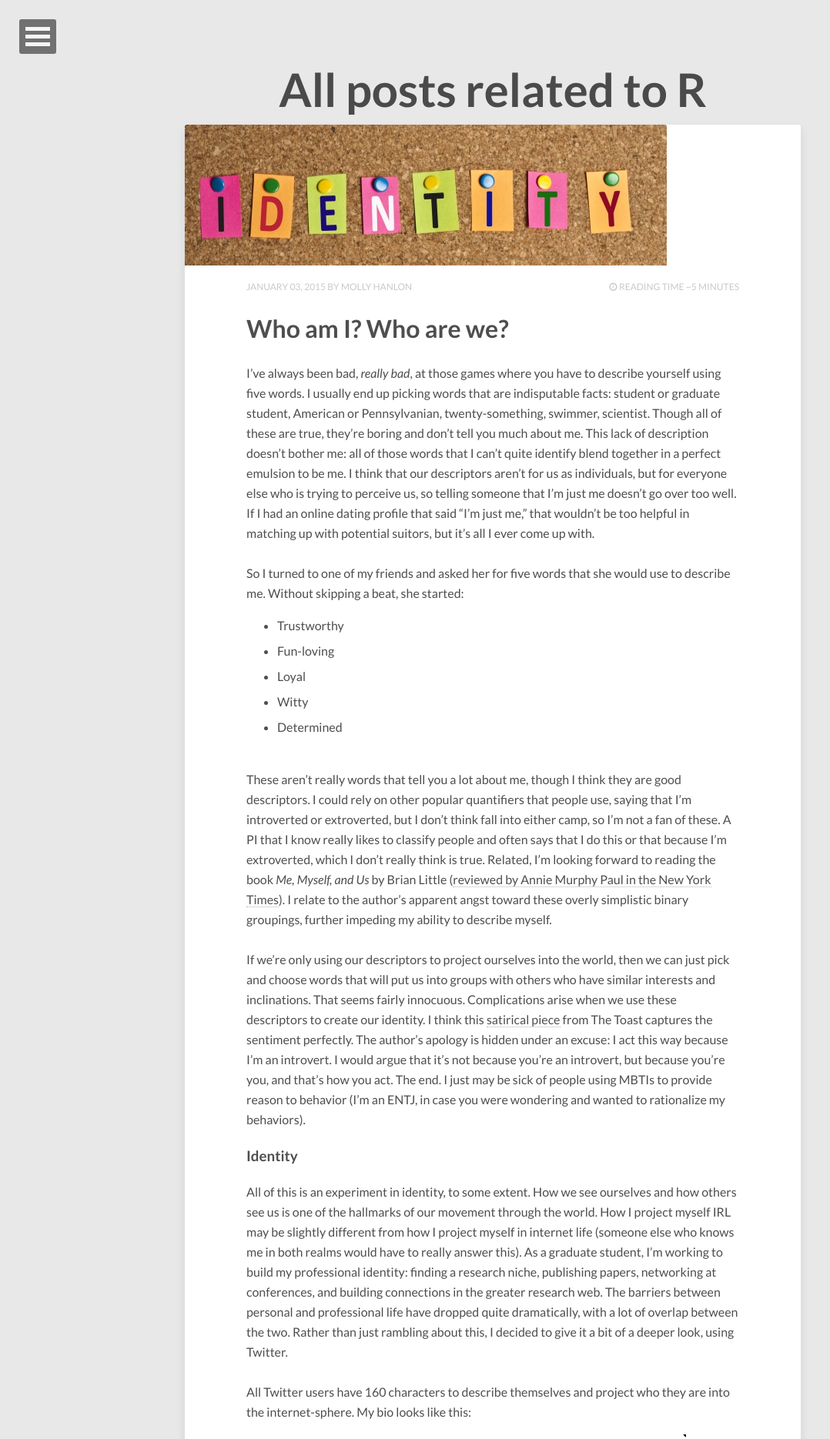
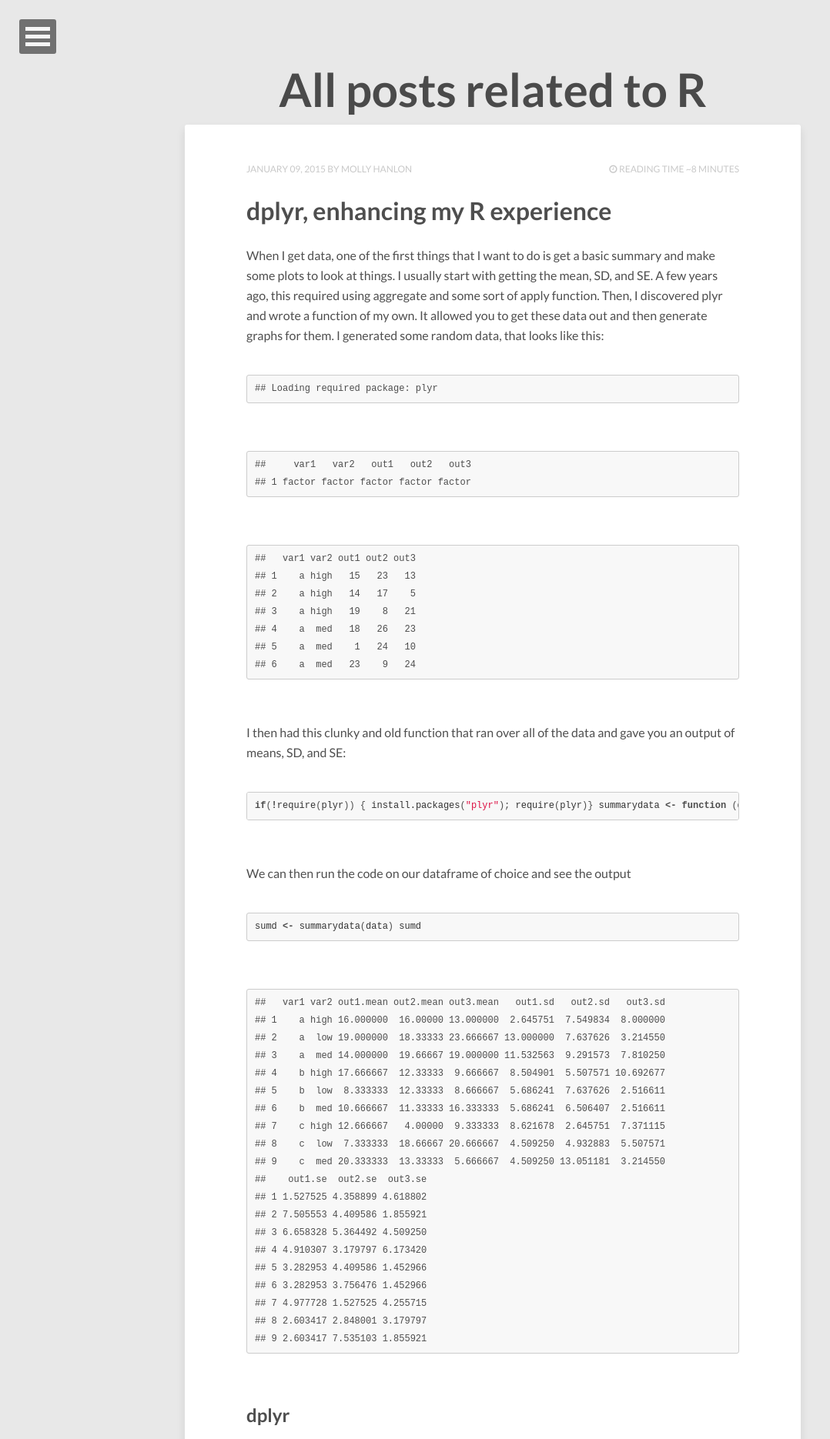
Before and after one commit to hanlonmt/hanlonmt.github.io, a Jekyll site: the page built from Rposts/index.html, in a window 1280 px wide. Shown: the top 1870 px of the page at 77% size, without its empty margins (0-1078 px from the left). Built offline with Jekyll 4.4.1, drawn with Linux system fonts in a browser that asks for light colours; nearby versions of some CDN libraries; some of the changed text lies outside the part shown.

Commit message:
dplyr post

```diff
--- /dev/null
+++ b/_posts/2015-1-9-dplyrsummary.md
@@ -0,0 +1,166 @@
+---
+layout: post
+title: dplyr, enhancing my R experience
+description: I turned a behemoth function into a simple chunk to summarize my data
+tags: [R]
+comments: true
+---
+
+When I get data, one of the first things that I want to do is get a basic summary and make some plots to look at things. I usually start with getting the mean, SD, and SE. A few years ago, this required using aggregate and some sort of apply function. Then, I discovered plyr and wrote a function of my own. It allowed you to get these data out and then generate graphs for them. I generated some random data, that looks like this:
+
+
+{% highlight text %}
+## Loading required package: plyr
+{% endhighlight %}
+
+
+
+{% highlight text %}
+##     var1   var2   out1   out2   out3
+## 1 factor factor factor factor factor
+{% endhighlight %}
+
+
+
+{% highlight text %}
+##   var1 var2 out1 out2 out3
+## 1    a high   15   23   13
+## 2    a high   14   17    5
+## 3    a high   19    8   21
+## 4    a  med   18   26   23
+## 5    a  med    1   24   10
+## 6    a  med   23    9   24
+{% endhighlight %}
+
+
+I then had this clunky and old function that ran over all of the data and gave you an output of means, SD, and SE:
+
+
+{% highlight r %}
+if(!require(plyr)) {
+install.packages("plyr"); require(plyr)}
+
+summarydata <- function (df,splittingfactors=NULL, convert_integers=F, calc_mean=T, calc_sd=T, calc_se=T){
+
+  if((convert_integers)){
+    for (i in 1:length(df)) if (is.integer(df[,i]))(df[,i]<-as.factor(df[,i]))
+  }
+
+  #this section gets an index of factors and numeric variables to use later
+  v.numeric <- (rep(0,length(df)))
+  v.factor <- (rep(0,length(df)))
+  for (i in 1:length(df)) if (is.factor(df[,i])) (v.factor[i]<-as.vector((names(df[i]))))
+  for (i in 1:length(df)) if (is.numeric(df[,i])) (v.numeric[i]<-as.vector((names(df[i]))))
+  v.factor<-v.factor[!v.factor==0]
+  v.numeric<-v.numeric[!v.numeric==0]
+
+  if(!is.null(splittingfactors)){
+    v.factor <- as.vector(c(splittingfactors))
+  }
+
+  # each of these three if loops calculate mean, sd, and se for each column (numcolwise) and then combines into a results df
+  if(calc_mean){
+    mean.res <- ddply(df, c(v.factor), numcolwise(mean, na.rm=TRUE))
+    mean.names <- (rep(0,length(v.numeric)))
+    for (i in 1:length(v.numeric)) (mean.names[i]<-as.vector(paste(v.numeric[i],"mean",sep=".")))
+    column.names <- c(v.factor,mean.names)
+    colnames(mean.res) <- column.names
+  }
+
+  if(calc_sd){
+    sd.res <- ddply(df, c(v.factor), numcolwise(sd, na.rm=TRUE))
+    sd.names <- (rep(0,length(v.numeric)))
+    for (i in 1:length(v.numeric)) (sd.names[i]<-as.vector(paste(v.numeric[i],"sd",sep=".")))
+    column.names <- c(v.factor,sd.names)
+    colnames(sd.res) <- column.names
+    ifelse(calc_mean,ifelse(calc_sd,mean.sd.res <- merge(mean.res,sd.res), mean.sd.res<-mean.res),mean.sd.res<-sd.res)
+  }
+
+
+  if(calc_se){
+    se <- function(x) sqrt(var(x,na.rm=TRUE)/length(na.omit(x)))
+    se.res <- ddply(df, c(v.factor), numcolwise(se))
+    se.names <- (rep(0,length(v.numeric)))
+    for (i in 1:length(v.numeric)) (se.names[i]<-as.vector(paste(v.numeric[i],"se",sep=".")))
+    column.names <- c(v.factor,se.names)
+    colnames(se.res) <- column.names
+  }
+  ifelse(calc_mean, ifelse(calc_sd, ifelse(calc_se, results <- merge(mean.sd.res,se.res), results <- merge(mean.res, se.res)), ifelse(calc_se, results<- merge(mean.res,se.res), results <- mean.res)), ifelse(calc_sd, ifelse(calc_se, results <- merge(sd.res,se.res), results <- sd.res), results <- se.res))
+
+
+  return(results)
+}
+{% endhighlight %}
+
+We can then run the code on our dataframe of choice and see the output
+
+{% highlight r %}
+sumd <- summarydata(data)
+sumd
+{% endhighlight %}
+
+
+
+{% highlight text %}
+##   var1 var2 out1.mean out2.mean out3.mean   out1.sd   out2.sd   out3.sd
+## 1    a high 16.000000  16.00000 13.000000  2.645751  7.549834  8.000000
+## 2    a  low 19.000000  18.33333 23.666667 13.000000  7.637626  3.214550
+## 3    a  med 14.000000  19.66667 19.000000 11.532563  9.291573  7.810250
+## 4    b high 17.666667  12.33333  9.666667  8.504901  5.507571 10.692677
+## 5    b  low  8.333333  12.33333  8.666667  5.686241  7.637626  2.516611
+## 6    b  med 10.666667  11.33333 16.333333  5.686241  6.506407  2.516611
+## 7    c high 12.666667   4.00000  9.333333  8.621678  2.645751  7.371115
+## 8    c  low  7.333333  18.66667 20.666667  4.509250  4.932883  5.507571
+## 9    c  med 20.333333  13.33333  5.666667  4.509250 13.051181  3.214550
+##    out1.se  out2.se  out3.se
+## 1 1.527525 4.358899 4.618802
+## 2 7.505553 4.409586 1.855921
+## 3 6.658328 5.364492 4.509250
+## 4 4.910307 3.179797 6.173420
+## 5 3.282953 4.409586 1.452966
+## 6 3.282953 3.756476 1.452966
+## 7 4.977728 1.527525 4.255715
+## 8 2.603417 2.848001 3.179797
+## 9 2.603417 7.535103 1.855921
+{% endhighlight %}
+
+## dplyr
+
+That works fine, actually, but with bigger data frames, the speed isn't that good. I wanted to streamline the code. I'm using the [dplyr](http://cran.rstudio.com/web/packages/dplyr/vignettes/introduction.html) package instead of the plyr package, which has slightly different syntax, but still has some constraints. Here's what I've come up with(assuming you've checked the class of each variable that you want to work with):
+
+
+{% highlight r %}
+if(!require(dplyr)) {
+  install.packages("dplyr"); require(dplyr)}
+
+se <- function(x) sqrt(var(x,na.rm=TRUE)/length(na.omit(x)))
+
+summaryresults <-
+  data %>%
+  group_by(var1, var2) %>%
+  summarise_each(funs(mean, sd, se))
+summaryresults
+{% endhighlight %}
+
+
+
+{% highlight text %}
+## Source: local data frame [9 x 11]
+## Groups: var1
+##
+##   var1 var2 out1_mean out2_mean out3_mean   out1_sd   out2_sd   out3_sd
+## 1    a high 16.000000  16.00000 13.000000  2.645751  7.549834  8.000000
+## 2    a  low 19.000000  18.33333 23.666667 13.000000  7.637626  3.214550
+## 3    a  med 14.000000  19.66667 19.000000 11.532563  9.291573  7.810250
+## 4    b high 17.666667  12.33333  9.666667  8.504901  5.507571 10.692677
+## 5    b  low  8.333333  12.33333  8.666667  5.686241  7.637626  2.516611
+## 6    b  med 10.666667  11.33333 16.333333  5.686241  6.506407  2.516611
+## 7    c high 12.666667   4.00000  9.333333  8.621678  2.645751  7.371115
+## 8    c  low  7.333333  18.66667 20.666667  4.509250  4.932883  5.507571
+## 9    c  med 20.333333  13.33333  5.666667  4.509250 13.051181  3.214550
+## Variables not shown: out1_se (dbl), out2_se (dbl), out3_se (dbl)
+{% endhighlight %}
+
+With four lines, I can now do the same with what I did before. Though I was quite fond of my old funciton (we had a good run together), this new method makes things much easier and faster.
+<br><br>
+I also wrote this post in R (Rmd) knit it using knitr, and then converted it and got it on my website using [these instructions](http://www.jonzelner.net/jekyll/knitr/r/2014/07/02/autogen-knitr/). It worked without a hitch and will be something that I'll do for all of my R-related postes from here forward.
--- a/_sass/_pygments.scss
+++ b/_sass/_pygments.scss
@@ -1,73 +1,130 @@
-.highlight {
-	margin-bottom: 1.5em;
-	@include font(12);
-	color: #d0d0d0;
-	border: 1px solid darken($body-color, 5);
-	background-color: #272822;
-	@include rounded(3px);
-	pre {
-		position: relative;
-		margin: 0;
-		padding: 1em;
-	}
-	.lineno { padding-right: 24px; color: #8f908a;}
-	.hll { background-color: #49483e }
-	.c { color: #75715e } /* Comment */
-	.err { color: #960050; background-color: #1e0010 } /* Error */
-	.k { color: #66d9ef } /* Keyword */
-	.l { color: #ae81ff } /* Literal */
-	.n { color: #f8f8f2 } /* Name */
-	.o { color: #f92672 } /* Operator */
-	.p { color: #f8f8f2 } /* Punctuation */
-	.cm { color: #75715e } /* Comment.Multiline */
-	.cp { color: #75715e } /* Comment.Preproc */
-	.c1 { color: #75715e } /* Comment.Single */
-	.cs { color: #75715e } /* Comment.Special */
-	.ge { font-style: italic } /* Generic.Emph */
-	.gs { font-weight: bold } /* Generic.Strong */
-	.kc { color: #66d9ef } /* Keyword.Constant */
-	.kd { color: #66d9ef } /* Keyword.Declaration */
-	.kn { color: #f92672 } /* Keyword.Namespace */
-	.kp { color: #66d9ef } /* Keyword.Pseudo */
-	.kr { color: #66d9ef } /* Keyword.Reserved */
-	.kt { color: #66d9ef } /* Keyword.Type */
-	.ld { color: #e6db74 } /* Literal.Date */
-	.m { color: #ae81ff } /* Literal.Number */
-	.s { color: #e6db74 } /* Literal.String */
-	.na { color: #a6e22e } /* Name.Attribute */
-	.nb { color: #f8f8f2 } /* Name.Builtin */
-	.nc { color: #a6e22e } /* Name.Class */
-	.no { color: #66d9ef } /* Name.Constant */
-	.nd { color: #a6e22e } /* Name.Decorator */
-	.ni { color: #f8f8f2 } /* Name.Entity */
-	.ne { color: #a6e22e } /* Name.Exception */
-	.nf { color: #a6e22e } /* Name.Function */
-	.nl { color: #f8f8f2 } /* Name.Label */
-	.nn { color: #f8f8f2 } /* Name.Namespace */
-	.nx { color: #a6e22e } /* Name.Other */
-	.py { color: #f8f8f2 } /* Name.Property */
-	.nt { color: #f92672 } /* Name.Tag */
-	.nv { color: #f8f8f2 } /* Name.Variable */
-	.ow { color: #f92672 } /* Operator.Word */
-	.w { color: #f8f8f2 } /* Text.Whitespace */
-	.mf { color: #ae81ff } /* Literal.Number.Float */
-	.mh { color: #ae81ff } /* Literal.Number.Hex */
-	.mi { color: #ae81ff } /* Literal.Number.Integer */
-	.mo { color: #ae81ff } /* Literal.Number.Oct */
-	.sb { color: #e6db74 } /* Literal.String.Backtick */
-	.sc { color: #e6db74 } /* Literal.String.Char */
-	.sd { color: #e6db74 } /* Literal.String.Doc */
-	.s2 { color: #e6db74 } /* Literal.String.Double */
-	.se { color: #ae81ff } /* Literal.String.Escape */
-	.sh { color: #e6db74 } /* Literal.String.Heredoc */
-	.si { color: #e6db74 } /* Literal.String.Interpol */
-	.sx { color: #e6db74 } /* Literal.String.Other */
-	.sr { color: #e6db74 } /* Literal.String.Regex */
-	.s1 { color: #e6db74 } /* Literal.String.Single */
-	.ss { color: #e6db74 } /* Literal.String.Symbol */
-	.bp { color: #f8f8f2 } /* Name.Builtin.Pseudo */
-	.vc { color: #f8f8f2 } /* Name.Variable.Class */
-	.vg { color: #f8f8f2 } /* Name.Variable.Global */
-	.vi { color: #f8f8f2 } /* Name.Variable.Instance */
-	.il { color: #ae81ff } /* Literal.Number.Integer.Long */
+/* syntax.css */
+
+/* to make lines scroll instead of wrap */
+/* from http://stackoverflow.com/a/23393920 */
+
+.highlight pre code * {
+  white-space: nowrap;    // this sets all children inside to nowrap
 }
+
+.highlight pre {
+  overflow-x: auto;       // this sets the scrolling in x
+}
+
+.highlight pre code {
+  white-space: pre;       // forces <code> to respect <pre> formatting
+}
+
+/* github style pygments theme for jekyll */
+/* from https://github.com/aahan/pygments-github-style */
+
+.highlight pre, pre, .highlight .hll { background-color: #f8f8f8; border: 1px solid #ccc; padding: 6px 10px; border-radius: 3px; }
+.highlight .c { color: #999988; font-style: italic; }
+.highlight .err { color: #a61717; background-color: #e3d2d2; }
+.highlight .k { font-weight: bold; }
+.highlight .o { font-weight: bold; }
+.highlight .cm { color: #999988; font-style: italic; }
+.highlight .cp { color: #999999; font-weight: bold; }
+.highlight .c1 { color: #999988; font-style: italic; }
+.highlight .cs { color: #999999; font-weight: bold; font-style: italic; }
+.highlight .gd { color: #000000; background-color: #ffdddd; }
+.highlight .gd .x { color: #000000; background-color: #ffaaaa; }
+.highlight .ge { font-style: italic; }
+.highlight .gr { color: #aa0000; }
+.highlight .gh { color: #999999; }
+.highlight .gi { color: #000000; background-color: #ddffdd; }
+.highlight .gi .x { color: #000000; background-color: #aaffaa; }
+.highlight .go { color: #888888; }
+.highlight .gp { color: #555555; }
+.highlight .gs { font-weight: bold; }
+.highlight .gu { color: #800080; font-weight: bold; }
+.highlight .gt { color: #aa0000; }
+.highlight .kc { font-weight: bold; }
+.highlight .kd { font-weight: bold; }
+.highlight .kn { font-weight: bold; }
+.highlight .kp { font-weight: bold; }
+.highlight .kr { font-weight: bold; }
+.highlight .kt { color: #445588; font-weight: bold; }
+.highlight .m { color: #009999; }
+.highlight .s { color: #dd1144; }
+.highlight .n { color: #333333; }
+.highlight .na { color: teal; }
+.highlight .nb { color: #0086b3; }
+.highlight .nc { color: #445588; font-weight: bold; }
+.highlight .no { color: teal; }
+.highlight .ni { color: purple; }
+.highlight .ne { color: #990000; font-weight: bold; }
+.highlight .nf { color: #990000; font-weight: bold; }
+.highlight .nn { color: #555555; }
+.highlight .nt { color: navy; }
+.highlight .nv { color: teal; }
+.highlight .ow { font-weight: bold; }
+.highlight .w { color: #bbbbbb; }
+.highlight .mf { color: #009999; }
+.highlight .mh { color: #009999; }
+.highlight .mi { color: #009999; }
+.highlight .mo { color: #009999; }
+.highlight .sb { color: #dd1144; }
+.highlight .sc { color: #dd1144; }
+.highlight .sd { color: #dd1144; }
+.highlight .s2 { color: #dd1144; }
+.highlight .se { color: #dd1144; }
+.highlight .sh { color: #dd1144; }
+.highlight .si { color: #dd1144; }
+.highlight .sx { color: #dd1144; }
+.highlight .sr { color: #009926; }
+.highlight .s1 { color: #dd1144; }
+.highlight .ss { color: #990073; }
+.highlight .bp { color: #999999; }
+.highlight .vc { color: teal; }
+.highlight .vg { color: teal; }
+.highlight .vi { color: teal; }
+.highlight .il { color: #009999; }
+.highlight .gc { color: #999; background-color: #EAF2F5; }
+
+pre {
+    counter-reset: line-numbering;
+    border: solid 1px #d9d9d9;
+    border-radius: 0;
+    background: #fff;
+    padding: 0;
+    line-height: 23px;
+    margin-bottom: 30px;
+    white-space: pre;
+    overflow-x: auto;
+    word-break: inherit;
+    word-wrap: inherit;
+}
+
+pre a::before {
+  content: counter(line-numbering);
+  counter-increment: line-numbering;
+  padding-right: 1em; /* space after numbers */
+  width: 25px;
+  text-align: right;
+  opacity: 0.7;
+  display: inline-block;
+  color: #aaa;
+  background: #eee;
+  margin-right: 16px;
+  padding: 2px 10px;
+  font-size: 13px;
+  -webkit-touch-callout: none;
+  -webkit-user-select: none;
+  -khtml-user-select: none;
+  -moz-user-select: none;
+  -ms-user-select: none;
+  user-select: none;
+}
+
+pre a:first-of-type::before {
+  padding-top: 10px;
+}
+
+pre a:last-of-type::before {
+  padding-bottom: 10px;
+}
+
+pre a:only-of-type::before {
+  padding: 10px;
+}
```
Also changed, not shown: _knitr/2015-1-9-dplyrsummary.Rmd (added, +113 -0 lines), 1 other file.
